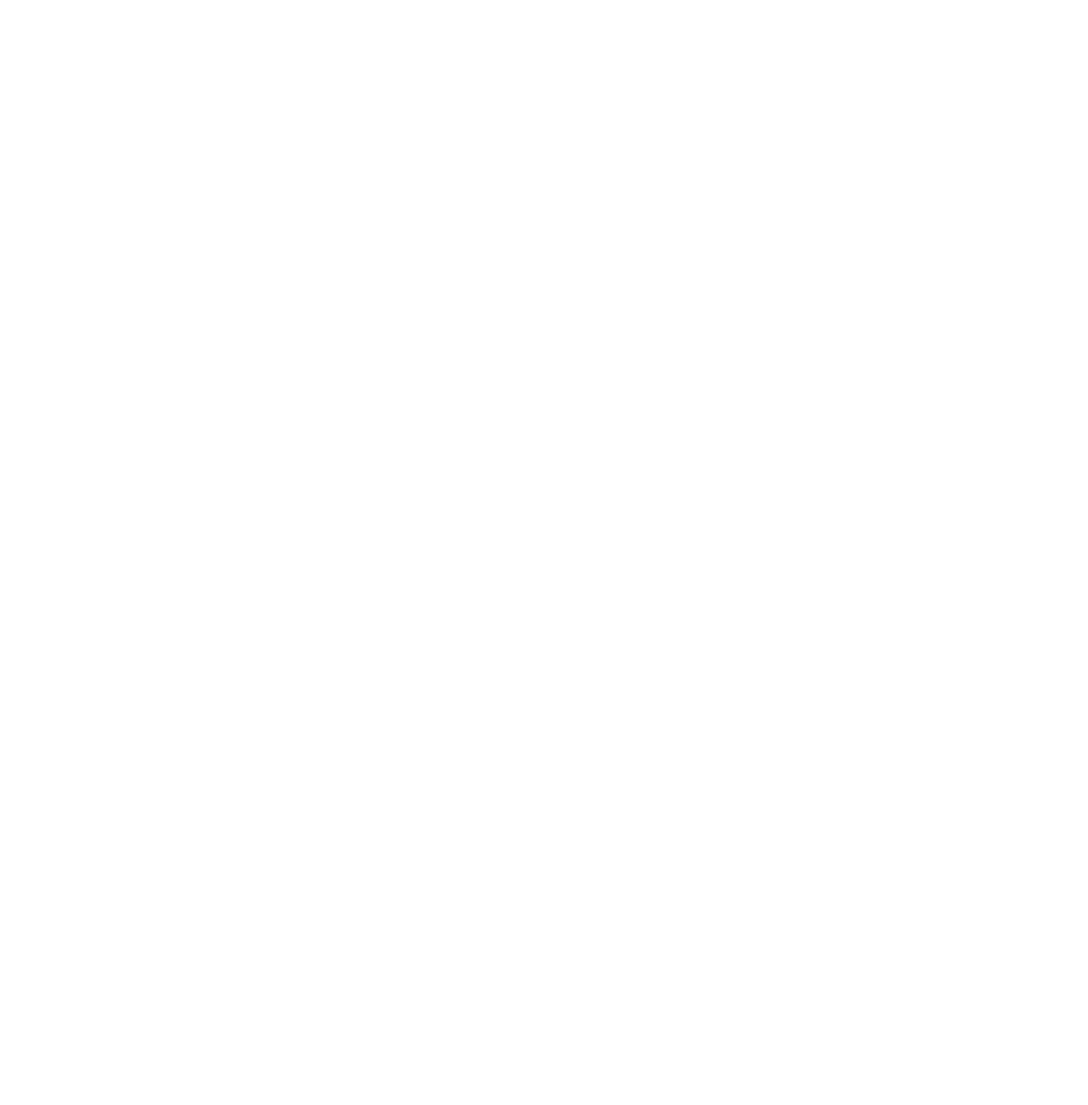
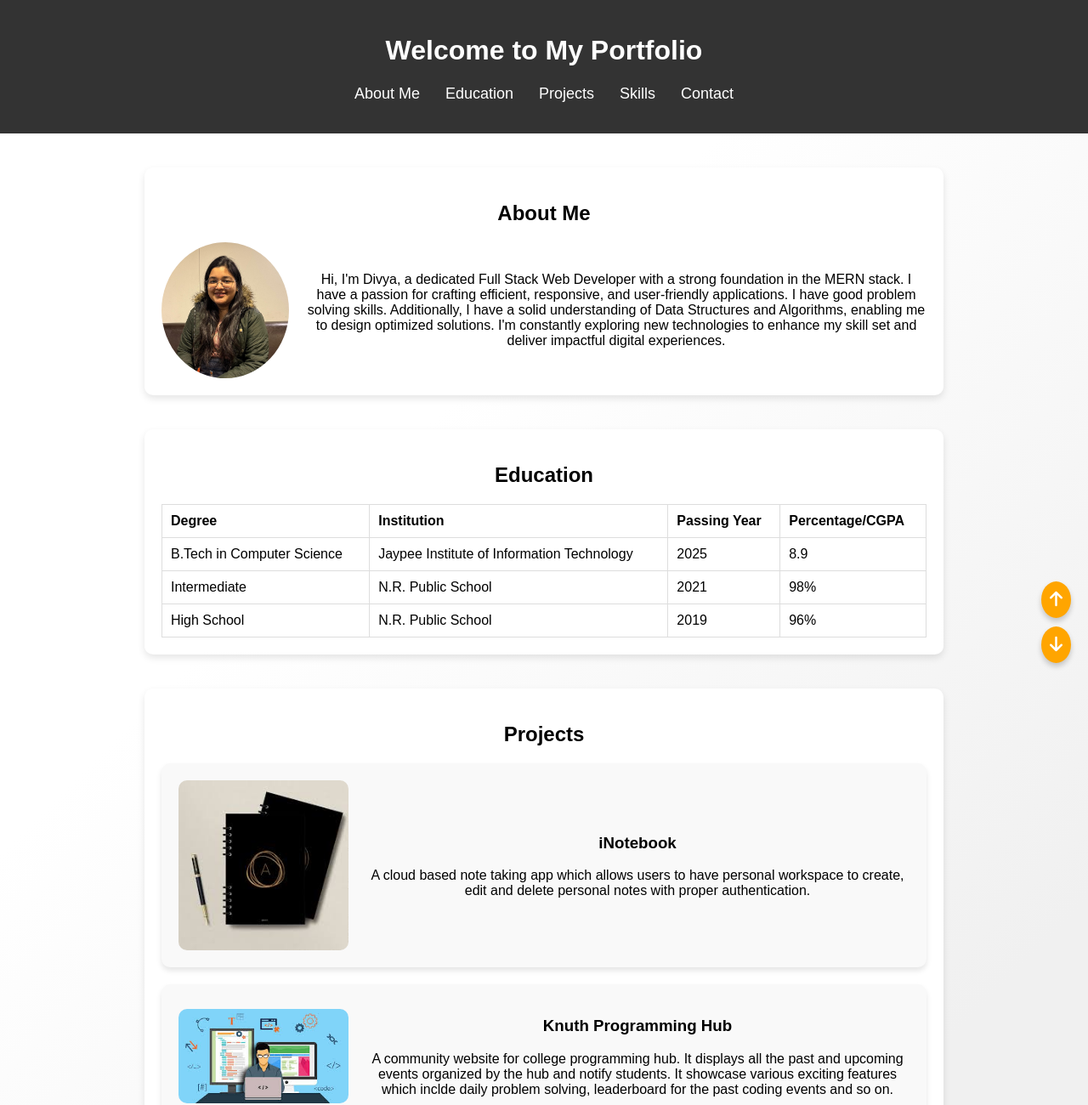
Before and after one commit to Divya2306/pre-kdu-training, a website: page html_css/src/index.html in a window 1280 px wide. Shown: the top 1300 px of the page at 85% size. Before the commit the page ends 800 px from the top, so only its background shows below. Drawn offline with Linux system fonts and the light colour scheme.

Commit message:
PRE-KDU-HTML-CSS: Portfolio created

```diff
--- a/html_css/src/index.html
+++ b/html_css/src/index.html
@@ -1,11 +1,144 @@
-<!--
-Use headings and paragraphs to divide different sections of the website.
-Use tables to explain your educational qualification.
-Add images for your projects and yourself
-Use HTML lists to talk about your skills
-Use Links to Navigate to your LinkedIn or GitHub profiles.
+<!DOCTYPE html>
+<html lang="en">
+  <head>
+    <meta charset="UTF-8" />
+    <meta name="viewport" content="width=device-width, initial-scale=1.0" />
+    <title>My Portfolio</title>
+    <link rel="stylesheet" href="styles.css" />
+    <link
+      rel="stylesheet"
+      href="https://cdnjs.cloudflare.com/ajax/libs/font-awesome/6.5.0/css/all.min.css"
+    />
+  </head>
+  <body>
+    <header>
+      <h1 class="animated-heading">Welcome to My Portfolio</h1>
+      <nav>
+        <ul class="nav-list">
+          <li><a href="#about">About Me</a></li>
+          <li><a href="#education">Education</a></li>
+          <li><a href="#projects">Projects</a></li>
+          <li><a href="#skills">Skills</a></li>
+          <li><a href="#contact">Contact</a></li>
+        </ul>
+      </nav>
+    </header>
 
-Style the entire webpage according to your creativity
-Use all these ways of adding style to your webpage.
-Use CSS selectors when styling your lists and tables.
--->
+    <main>
+      <section id="about">
+        <h2>About Me</h2>
+        <div class="about-card">
+          <img src="my_pic.jpg" alt="My Photo" class="profile-pic" />
+          <p>
+            Hi, I'm Divya, a dedicated Full Stack Web Developer with a strong
+            foundation in the MERN stack. I have a passion for crafting
+            efficient, responsive, and user-friendly applications. I have good
+            problem solving skills. Additionally, I have a solid understanding
+            of Data Structures and Algorithms, enabling me to design optimized
+            solutions. I'm constantly exploring new technologies to enhance my
+            skill set and deliver impactful digital experiences.
+          </p>
+        </div>
+      </section>
+
+      <section id="education">
+        <h2>Education</h2>
+        <table>
+          <tr>
+            <th>Degree</th>
+            <th>Institution</th>
+            <th>Passing Year</th>
+            <th>Percentage/CGPA</th>
+          </tr>
+          <tr>
+            <td>B.Tech in Computer Science</td>
+            <td>Jaypee Institute of Information Technology</td>
+            <td>2025</td>
+            <td>8.9</td>
+          </tr>
+          <tr>
+            <td>Intermediate</td>
+            <td>N.R. Public School</td>
+            <td>2021</td>
+            <td>98%</td>
+          </tr>
+          <tr>
+            <td>High School</td>
+            <td>N.R. Public School</td>
+            <td>2019</td>
+            <td>96%</td>
+          </tr>
+        </table>
+      </section>
+
+      <section id="projects">
+        <h2>Projects</h2>
+        <article class="project-card">
+          <img src="inotebook.jpeg" alt="Project 1" class="project-image" />
+          <div>
+            <h3>iNotebook</h3>
+            <p>
+              A cloud based note taking app which allows users to have personal
+              workspace to create, edit and delete personal notes with proper
+              authentication.
+            </p>
+          </div>
+        </article>
+        <article class="project-card">
+          <img src="knuth.jpeg" alt="Project 2" class="project-image" />
+          <div>
+            <h3>Knuth Programming Hub</h3>
+            <p>
+              A community website for college programming hub. It displays all
+              the past and upcoming events organized by the hub and notify
+              students. It showcase various exciting features which inclde daily
+              problem solving, leaderboard for the past coding events and so on.
+            </p>
+          </div>
+        </article>
+      </section>
+
+      <section id="skills">
+        <h2>Skills</h2>
+        <ul class="skills-list">
+          <li>HTML/CSS/JavaScript</li>
+          <li>React.js</li>
+          <li>Node.js & Express.js</li>
+          <li>MongoDB & SQL</li>
+          <li>C/C++ language</li>
+          <li>Data Structures & Algorithms</li>
+        </ul>
+      </section>
+
+      <section id="contact">
+        <h2>Contact Me</h2>
+        <p>Let's connect on LinkedIn or GitHub!</p>
+        <a
+          href="https://www.linkedin.com/in/divya-27a2ab228"
+          target="_blank"
+          class="contact-link"
+        ><i class="fab fa-linkedin"></i> LinkedIn</a
+        >
+        <a
+          href="
+      https://github.com/Divya2306"
+          target="_blank"
+          class="contact-link"
+        ><i class="fab fa-github"></i> GitHub</a
+        >
+      </section>
+    </main>
+
+    <footer>
+      <p>&copy; 2024 My Portfolio | Designed with 💻 and ❤️</p>
+    </footer>
+
+    <!-- Scroll to Top and Bottom Icons -->
+    <div class="scroll-icons">
+      <a href="#top" class="scroll-icon"><i class="fas fa-arrow-up"></i></a>
+      <a href="#contact" class="scroll-icon"
+      ><i class="fas fa-arrow-down"></i
+      ></a>
+    </div>
+  </body>
+</html>
--- /dev/null
+++ b/html_css/src/styles.css
@@ -0,0 +1,165 @@
+/* General Styles */
+body {
+  font-family: Arial, sans-serif;
+  margin: 0;
+  padding: 0;
+  background: linear-gradient(135deg, #ffffff 30%, #f0f0f0 70%);
+}
+
+header {
+  text-align: center;
+  background: #333;
+  color: #fff;
+  padding: 20px;
+}
+
+.nav-list {
+  display: flex;
+  justify-content: center;
+  list-style: none;
+  padding: 0;
+}
+
+.nav-list li {
+  margin: 0 15px;
+}
+
+.nav-list a {
+  color: #fff;
+  text-decoration: none;
+  font-size: 18px;
+  transition: color 0.3s;
+}
+
+.nav-list a:hover {
+  color: #ffa500;
+}
+
+/* Sections */
+section {
+  margin: 40px auto;
+  padding: 20px;
+  background: #fff;
+  border-radius: 10px;
+  box-shadow: 0 4px 8px rgba(0, 0, 0, 0.1);
+  max-width: 900px;
+  text-align: center;
+}
+
+/* About Me Section */
+.about-card {
+  display: flex;
+  align-items: center;
+  justify-content: center;
+  gap: 20px;
+}
+
+.profile-pic {
+  border-radius: 50%;
+  max-width: 150px;
+  height: auto;
+}
+
+/* Tables */
+table {
+  width: 100%;
+  border-collapse: collapse;
+}
+
+table, th, td {
+  border: 1px solid #ddd;
+}
+
+th, td {
+  padding: 10px;
+  text-align: left;
+}
+
+/* Project Section */
+.project-card {
+  display: flex;
+  align-items: center;
+  margin: 20px 0;
+  background: #f9f9f9;
+  padding: 20px;
+  border-radius: 10px;
+  box-shadow: 0 4px 6px rgba(0, 0, 0, 0.1);
+}
+
+.project-image {
+  max-width: 200px;
+  height: auto;
+  border-radius: 10px;
+  margin-right: 20px;
+}
+
+/* Skills List */
+.skills-list {
+  list-style: none;
+  padding: 0;
+}
+
+.skills-list li {
+  margin: 10px 0;
+  font-size: 18px;
+}
+
+/* Contact Links */
+.contact-link {
+  display: inline-block;
+  margin: 10px;
+  font-size: 20px;
+  color: #333;
+  text-decoration: none;
+}
+
+.contact-link:hover {
+  color: #0077b5;
+}
+
+/* Footer */
+footer {
+  text-align: center;
+  padding: 20px;
+  background: #333;
+  color: #fff;
+}
+
+/* Scroll Icons */
+.scroll-icons {
+  position: fixed;
+  bottom: 20px;
+  right: 20px;
+  display: flex;
+  flex-direction: column;
+  gap: 10px;
+}
+
+.scroll-icon {
+  background: #ffa500;
+  color: #fff;
+  font-size: 20px;
+  padding: 10px;
+  border-radius: 50%;
+  text-align: center;
+  text-decoration: none;
+  box-shadow: 0 4px 6px rgba(0, 0, 0, 0.2);
+}
+
+.scroll-icon:hover {
+  background: #ff8700;
+}
+
+/* Animations */
+@keyframes fadeIn {
+  from {
+    opacity: 0;
+  }
+  to {
+    opacity: 1;
+  }
+}
+
+.animated-heading {
+  animation: fadeIn 2s ease-in-out;
+}
```
Also changed, not shown: html_css/dist/index.html (added), html_css/dist/my_pic.05ad2e2b.jpg (added), html_css/src/inotebook.jpeg (added), html_css/src/knuth.jpeg (added), html_css/src/my_pic.jpg (added), 6 other files.
